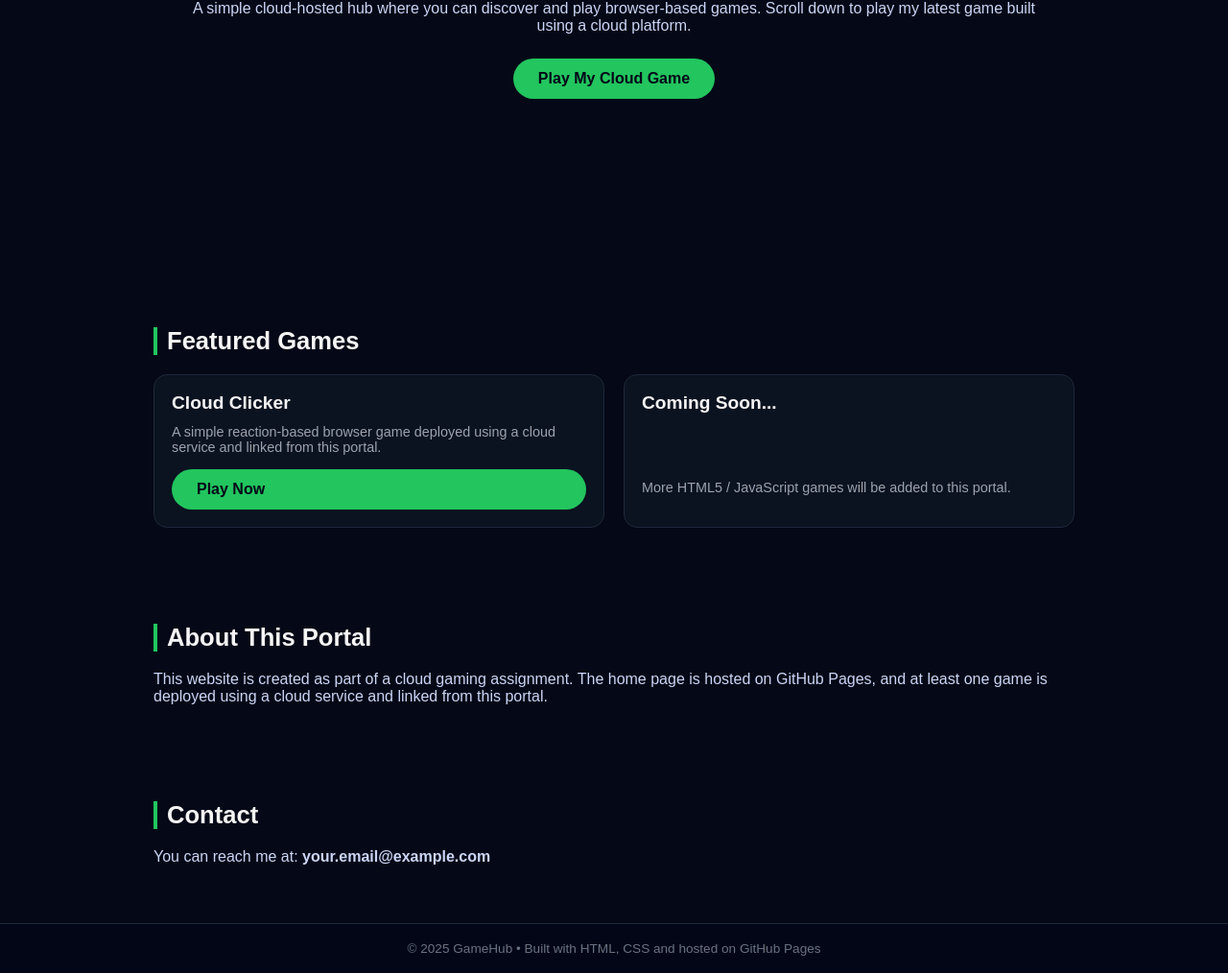
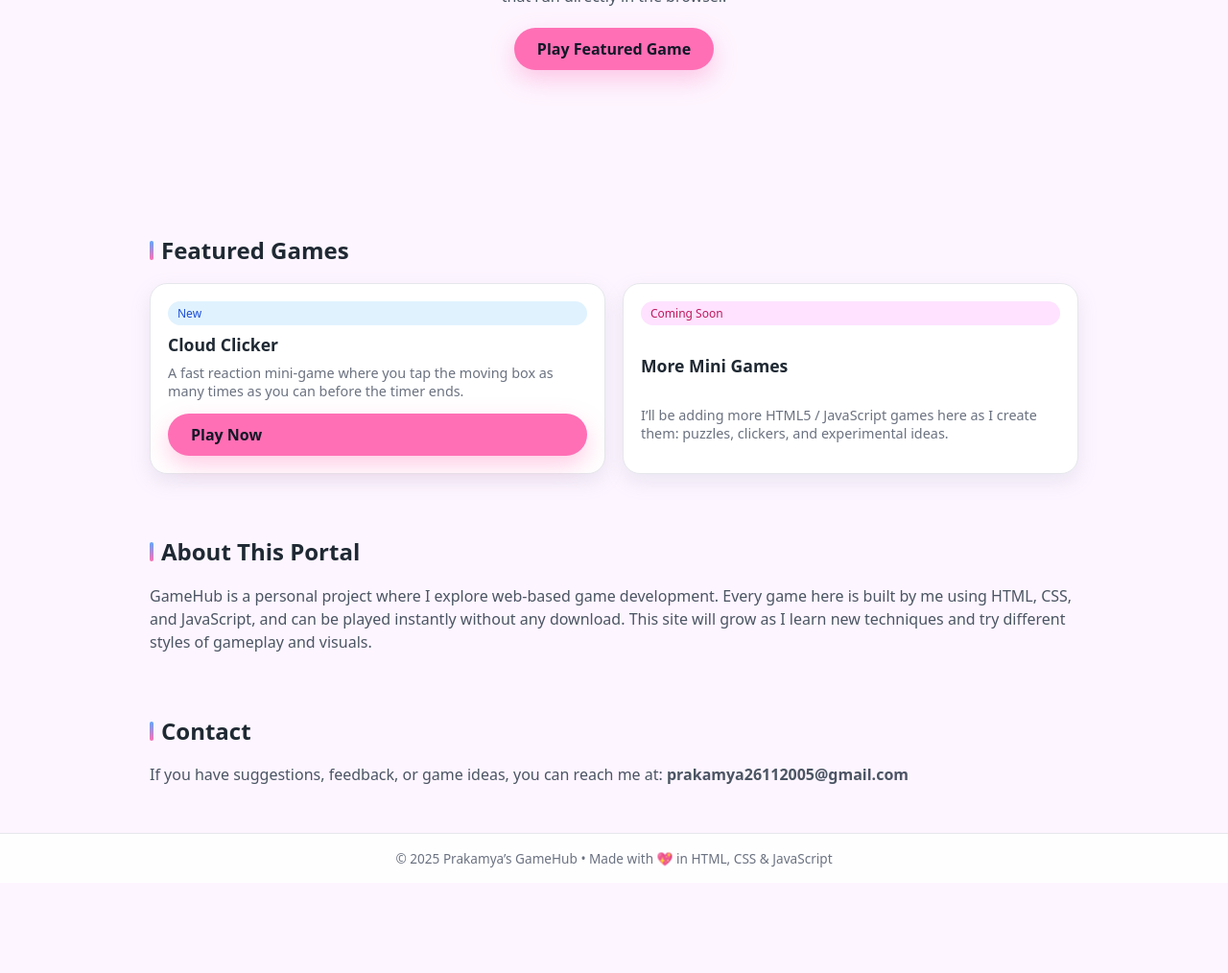
Before and after one commit to Prakamya2611/GAMING-PORTAL, a plain HTML site: page index.html in a window 1280 px wide. Shown: the part 327-1341 px from the top of the page at 96% size. After the commit the page ends 1247 px from the top, so only its background shows below. Drawn offline with Linux system fonts and the light colour scheme.

Commit message:
index.html

```diff
--- a/index.html
+++ b/index.html
@@ -2,43 +2,47 @@
 <html lang="en">
 <head>
   <meta charset="UTF-8" />
-  <title>Prakamya's Gaming Portal</title>
+  <title>Prakamya's GameHub</title>
   <meta name="viewport" content="width=device-width, initial-scale=1.0" />
   <style>
     * {
       box-sizing: border-box;
       margin: 0;
       padding: 0;
-      font-family: Arial, sans-serif;
+      font-family: system-ui, -apple-system, BlinkMacSystemFont, "Segoe UI",
+        sans-serif;
     }
 
     body {
-      background: #050816;
-      color: #f5f5f5;
+      background: #fdf5ff; /* pastel lavender */
+      color: #1f2933;
     }
 
     header {
-      background: #0f172a;
-      padding: 20px 40px;
+      background: linear-gradient(90deg, #ffc6ff, #b3e6ff);
+      padding: 18px 32px;
       display: flex;
       justify-content: space-between;
       align-items: center;
       position: sticky;
       top: 0;
       z-index: 10;
+      box-shadow: 0 4px 16px rgba(0, 0, 0, 0.05);
     }
 
     .logo {
-      font-size: 1.5rem;
-      font-weight: bold;
-      letter-spacing: 2px;
+      font-size: 1.4rem;
+      font-weight: 800;
+      letter-spacing: 1px;
+      color: #1f2933;
     }
 
     nav a {
-      margin-left: 20px;
+      margin-left: 18px;
       text-decoration: none;
-      color: #cbd5f5;
+      color: #374151;
       font-size: 0.95rem;
+      font-weight: 500;
     }
 
     nav a:hover {
@@ -46,11 +50,11 @@
     }
 
     .hero {
-      min-height: 70vh;
+      min-height: 60vh;
       display: flex;
       align-items: center;
       justify-content: center;
-      padding: 40px 20px;
+      padding: 32px 16px 16px;
     }
 
     .hero-content {
@@ -59,97 +63,121 @@
     }
 
     .hero h1 {
-      font-size: 2.5rem;
-      margin-bottom: 15px;
+      font-size: 2.3rem;
+      margin-bottom: 10px;
     }
 
     .hero p {
       font-size: 1rem;
-      color: #cbd5f5;
-      margin-bottom: 25px;
+      color: #4b5563;
+      margin-bottom: 22px;
     }
 
     .btn {
       display: inline-block;
-      padding: 12px 26px;
+      padding: 11px 24px;
       border-radius: 999px;
-      background: #22c55e;
+      background: #ff6fb5; /* pastel pink */
       border: none;
-      color: #020617;
-      font-weight: bold;
+      color: #111827;
+      font-weight: 700;
       text-decoration: none;
       cursor: pointer;
-      transition: transform 0.15s ease, box-shadow 0.15s ease;
+      box-shadow: 0 10px 25px rgba(255, 111, 181, 0.35);
+      transition: transform 0.15s ease, box-shadow 0.15s ease,
+        filter 0.15s ease;
     }
 
     .btn:hover {
       transform: translateY(-2px);
-      box-shadow: 0 10px 25px rgba(34, 197, 94, 0.4);
+      filter: brightness(1.05);
+      box-shadow: 0 14px 30px rgba(255, 111, 181, 0.45);
     }
 
-    .games-section {
-      padding: 40px 20px 60px;
+    .section {
+      padding: 24px 16px 40px;
       max-width: 1000px;
       margin: 0 auto;
     }
 
-    .games-section h2 {
-      margin-bottom: 20px;
-      font-size: 1.6rem;
-      border-left: 4px solid #22c55e;
-      padding-left: 10px;
+    .section h2 {
+      margin-bottom: 18px;
+      font-size: 1.5rem;
+      display: flex;
+      align-items: center;
+      gap: 8px;
+    }
+
+    .section h2::before {
+      content: "";
+      width: 4px;
+      height: 20px;
+      border-radius: 999px;
+      background: linear-gradient(180deg, #60a5fa, #ff6fb5);
     }
 
     .games-grid {
       display: grid;
       grid-template-columns: repeat(auto-fit, minmax(240px, 1fr));
-      gap: 20px;
+      gap: 18px;
     }
 
-    .game-card {
-      background: #0b1220;
+    .card {
+      background: #ffffff;
       padding: 18px;
-      border-radius: 14px;
-      border: 1px solid #1e293b;
+      border-radius: 18px;
+      border: 1px solid #e5e7eb;
+      box-shadow: 0 8px 20px rgba(148, 163, 184, 0.18);
       display: flex;
       flex-direction: column;
       justify-content: space-between;
-      min-height: 160px;
+      min-height: 150px;
     }
 
-    .game-card h3 {
-      margin-bottom: 10px;
-      font-size: 1.2rem;
+    .card h3 {
+      margin-bottom: 8px;
+      font-size: 1.1rem;
     }
 
-    .game-card p {
+    .card p {
       font-size: 0.9rem;
-      color: #9ca3af;
-      margin-bottom: 15px;
+      color: #6b7280;
+      margin-bottom: 14px;
+    }
+
+    .pill {
+      display: inline-block;
+      font-size: 0.75rem;
+      padding: 4px 10px;
+      border-radius: 999px;
+      background: #e0f2fe;
+      color: #1d4ed8;
+      margin-bottom: 8px;
     }
 
     .footer {
       text-align: center;
-      padding: 18px;
+      padding: 16px;
       font-size: 0.85rem;
       color: #6b7280;
-      border-top: 1px solid #1f2937;
-      background: #020617;
+      border-top: 1px solid #e5e7eb;
+      background: #fefeff;
+      margin-top: 10px;
     }
 
     @media (max-width: 600px) {
       header {
-        padding: 16px 14px;
+        padding: 14px 14px;
       }
       .hero h1 {
-        font-size: 2rem;
+        font-size: 1.9rem;
       }
     }
   </style>
 </head>
 <body>
   <header>
-    <div class="logo">🎮 GameHub</div>
+    <div class="logo">🎮 Prakamya’s GameHub</div>
     <nav>
       <a href="#games">Games</a>
       <a href="#about">About</a>
@@ -159,49 +187,62 @@
 
   <section class="hero">
     <div class="hero-content">
-      <h1>Welcome to My Gaming Portal</h1>
+      <h1>Welcome to My Cute Little Gaming World</h1>
       <p>
-        A simple cloud-hosted hub where you can discover and play browser-based games.
-        Scroll down to play my latest game built using a cloud platform.
+        This portal is my personal collection of small web games. I use it to
+        experiment with game design, visuals, and fun ideas that run directly in
+        the browser.
       </p>
-      <!-- This button will link to your game (Objective 03) -->
-      <a class="btn" href="game.html" target="_blank">Play My Cloud Game</a>
+      <a class="btn" href="game.html" target="_blank">Play Featured Game</a>
     </div>
   </section>
 
-  <section id="games" class="games-section">
+  <section id="games" class="section">
     <h2>Featured Games</h2>
     <div class="games-grid">
-      <div class="game-card">
+      <div class="card">
+        <span class="pill">New</span>
         <h3>Cloud Clicker</h3>
-        <p>A simple reaction-based browser game deployed using a cloud service and linked from this portal.</p>
+        <p>
+          A fast reaction mini-game where you tap the moving box as many times
+          as you can before the timer ends.
+        </p>
         <a class="btn" href="game.html" target="_blank">Play Now</a>
       </div>
-      <div class="game-card">
-        <h3>Coming Soon...</h3>
-        <p>More HTML5 / JavaScript games will be added to this portal.</p>
+
+      <div class="card">
+        <span class="pill" style="background:#fee2ff;color:#be185d;"
+          >Coming Soon</span
+        >
+        <h3>More Mini Games</h3>
+        <p>
+          I’ll be adding more HTML5 / JavaScript games here as I create them:
+          puzzles, clickers, and experimental ideas.
+        </p>
       </div>
     </div>
   </section>
 
-  <section id="about" class="games-section">
+  <section id="about" class="section">
     <h2>About This Portal</h2>
-    <p style="color:#cbd5f5; margin-top:10px;">
-      This website is created as part of a cloud gaming assignment.
-      The home page is hosted on GitHub Pages, and at least one game is deployed using a cloud service
-      and linked from this portal.
+    <p style="color:#4b5563; margin-top:8px; line-height:1.5;">
+      GameHub is a personal project where I explore web-based game development.
+      Every game here is built by me using HTML, CSS, and JavaScript, and can be
+      played instantly without any download. This site will grow as I learn new
+      techniques and try different styles of gameplay and visuals.
     </p>
   </section>
 
-  <section id="contact" class="games-section">
+  <section id="contact" class="section">
     <h2>Contact</h2>
-    <p style="color:#cbd5f5; margin-top:10px;">
-      You can reach me at: <strong>your.email@example.com</strong>
+    <p style="color:#4b5563; margin-top:8px;">
+      If you have suggestions, feedback, or game ideas, you can reach me at:
+      <strong>prakamya26112005@gmail.com</strong>
     </p>
   </section>
 
   <footer class="footer">
-    &copy; 2025 GameHub • Built with HTML, CSS and hosted on GitHub Pages
+    &copy; 2025 Prakamya’s GameHub • Made with 💖 in HTML, CSS & JavaScript
   </footer>
 </body>
 </html>
```
